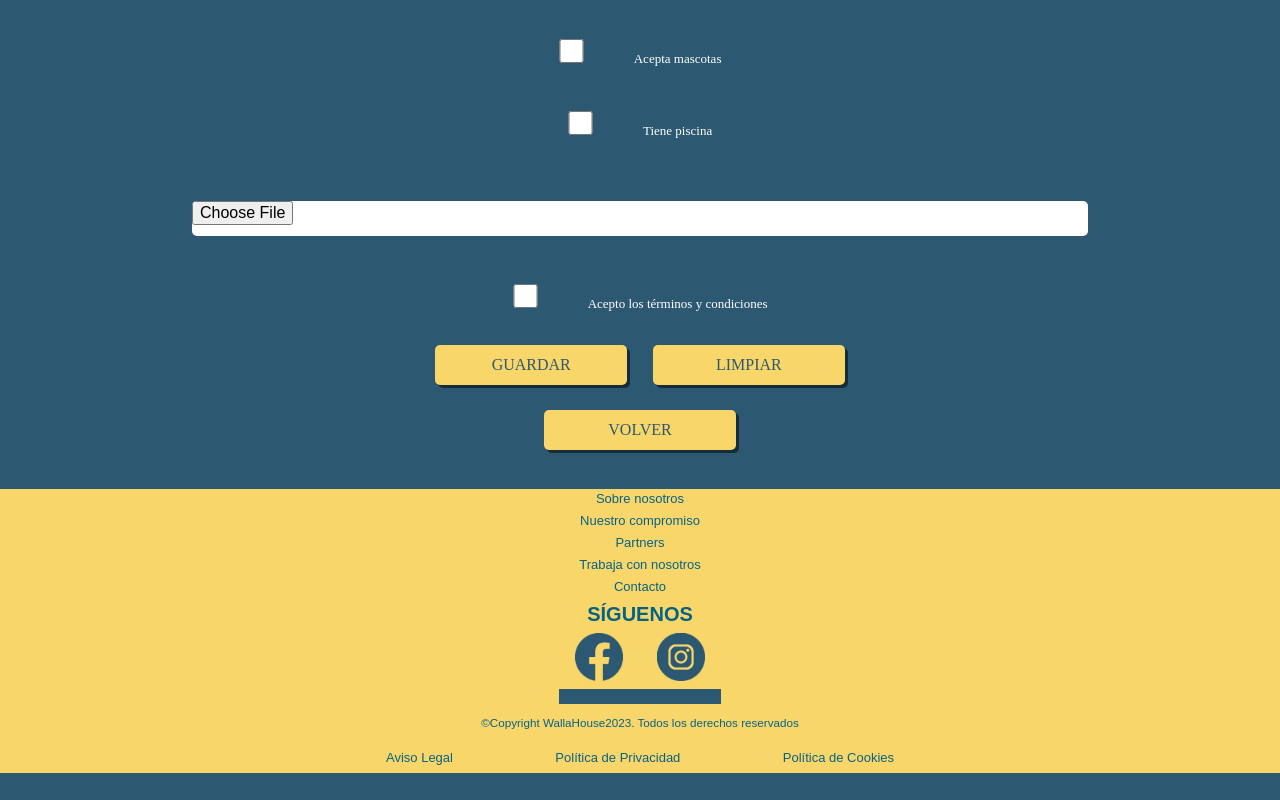
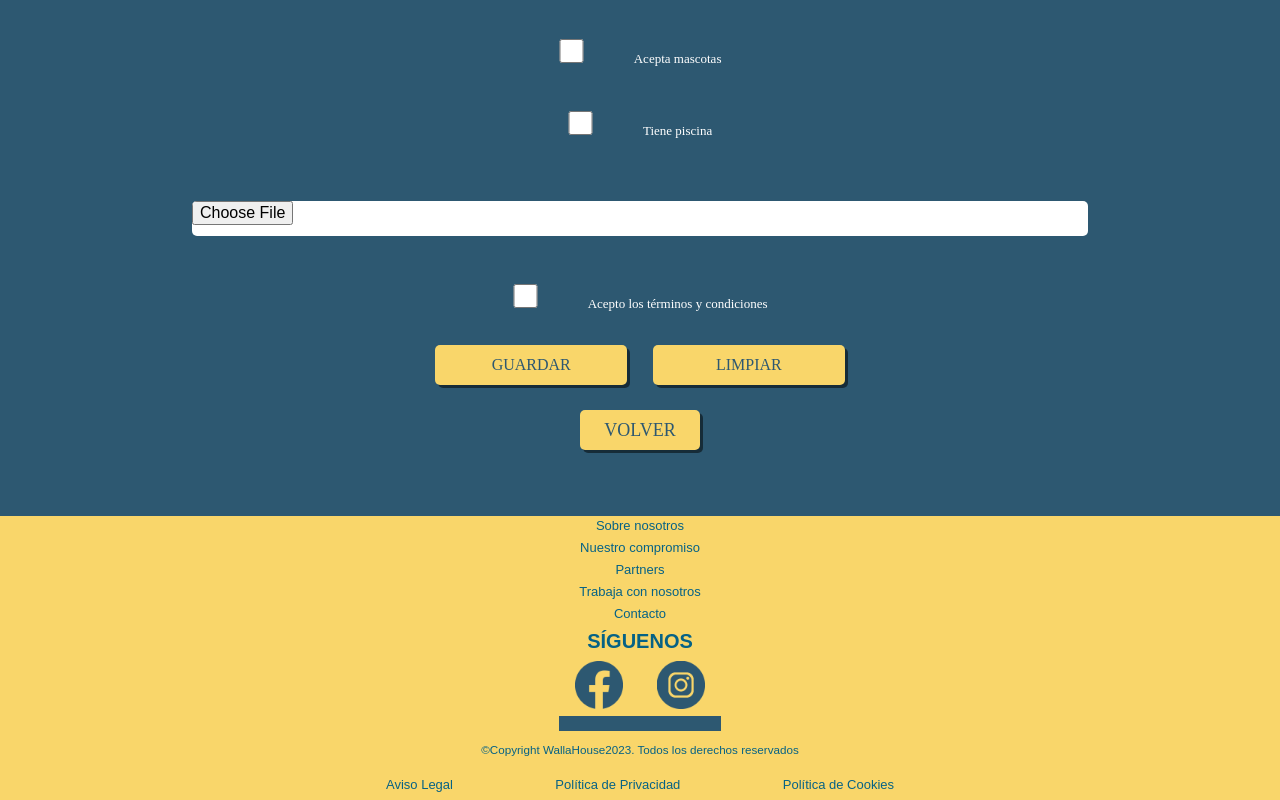
Before and after one commit to Himorell/wallahouseFront, a React (Create React App) app: page /form in a window 1280 px wide. Shown: the part 859-1659 px from the top of the page. Before the commit the page ends 1632 px from the top, so only its background shows below. Built offline with nearby package versions, Linux system fonts and the light colour scheme; a web font is replaced by a local one.

Commit message:
Added button return

```diff
--- a/src/Pages/dashboard.css
+++ b/src/Pages/dashboard.css
@@ -38,6 +38,12 @@
     color: #F9D66A;
 }
 
+#return{
+    width: 15vh;
+    font-size: large;
+    margin-bottom: 5vh;
+}
+
 @media (min-width: 700px){
     #dashboard{
     display: grid;
--- a/src/Pages/dashboard.js
+++ b/src/Pages/dashboard.js
@@ -34,9 +34,11 @@ function Dashboard() {
                     </div>
                 </div>
             ))}
+
             </div>
+
         )}
-
+        <Link to="/landing"><input id="return" type="button" value="VOLVER" /></Link>
     </div>
     <Footer />
     </>
--- a/src/Pages/form.css
+++ b/src/Pages/form.css
@@ -80,6 +80,12 @@ input, select {
     width: 15vw;
     color: #2D5871;
     box-shadow: 3px 3px  rgba(0,0,0,0.5);
+}
+
+#return{
+    width: 15vh;
+    font-size: large;
+    margin-bottom: 5vh;
 }
 
 @media (min-width: 700px){
--- a/src/Pages/landing.js
+++ b/src/Pages/landing.js
@@ -24,7 +24,7 @@ return(
         </div>
         <br></br>
         <div id="select">
-            <Link to="/main"> <img src={quiero} alt='quiero una casa'></img>
+            <Link to="/dashboard"> <img src={quiero} alt='quiero una casa'></img>
             </Link>
             <Link to="/form"><img src={tengo} alt='tengo una casa'></img>
             </Link>
```
